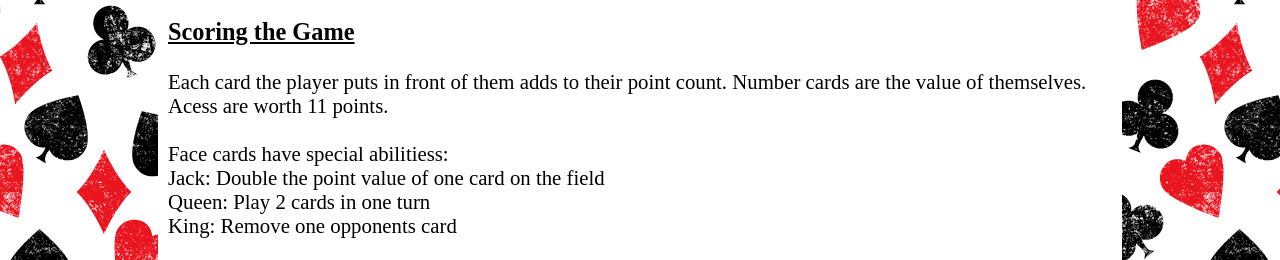
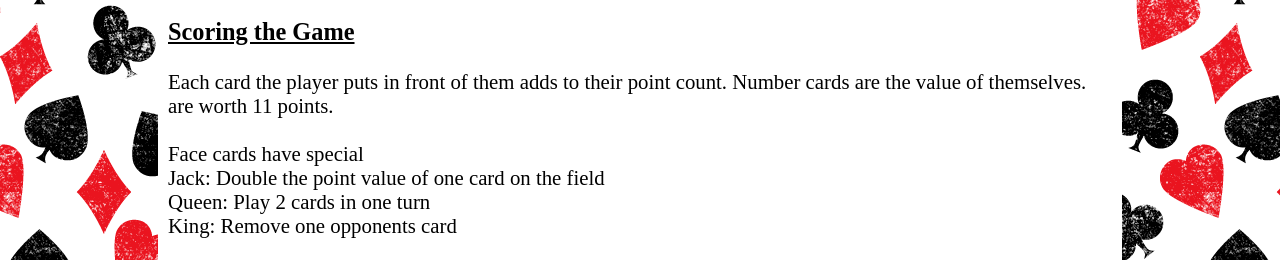
Before and after one commit to calfian/ChrisAlfian-website, a plain HTML site: page card.html in a window 1280 px wide. Shown: the part 1040-1300 px from the top of the page. Drawn offline with Linux system fonts and the light colour scheme; a web font is replaced by a local one.

Commit message:
Update card.html

```diff
--- a/card.html
+++ b/card.html
@@ -46,8 +46,8 @@
 <br>4.Turn ends.</p>
 
 <h3>Scoring the Game</h3>
-<p>Each card the player puts in front of them adds to their point count. Number cards are the value of themselves. Acess are worth 11 points.
-<br><br>Face cards have special abilitiess:
+<p>Each card the player puts in front of them adds to their point count. Number cards are the value of themselves. are worth 11 points.
+<br><br>Face cards have special
 <br>Jack: Double the point value of one card on the field
 <br>Queen: Play 2 cards in one turn
 <br>King: Remove one opponents card</p>
```
